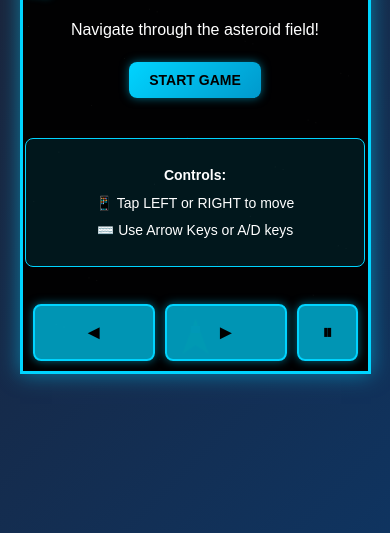
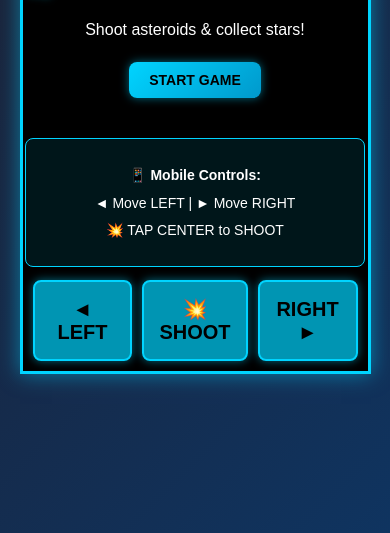
Before and after one commit to herickmartuscelo-ai/space-runner-game, a plain HTML site: page index.html in a window 390 px wide. Shown: the part 311-844 px from the top of the page. Drawn offline with Linux system fonts and the light colour scheme.

Commit message:
Fix mobile support and update controls for shooting mechanic

```diff
--- a/index.html
+++ b/index.html
@@ -2,14 +2,14 @@
 <html lang="en">
 <head>
     <meta charset="UTF-8">
-    <meta name="viewport" content="width=device-width, initial-scale=1.0">
-    <title>Space Runner - Endless Runner Game</title>
+    <meta name="viewport" content="width=device-width, initial-scale=1.0, viewport-fit=cover, user-scalable=no">
+    <title>Space Runner - Mobile Game</title>
     <link rel="stylesheet" href="style.css">
 </head>
 <body>
     <div class="container">
         <div id="gameContainer">
-            <canvas id="gameCanvas" width="400" height="600"></canvas>
+            <canvas id="gameCanvas"></canvas>
 
             <!-- Game UI Overlay -->
             <div id="ui" class="ui-overlay">
@@ -32,12 +32,12 @@
                 <div id="startScreen" class="screen active">
                     <div class="screen-content">
                         <h1>🚀 SPACE RUNNER</h1>
-                        <p>Navigate through the asteroid field!</p>
+                        <p>Shoot asteroids & collect stars!</p>
                         <button id="startBtn" class="btn btn-primary">START GAME</button>
                         <div class="controls-info">
-                            <p><strong>Controls:</strong></p>
-                            <p>📱 Tap LEFT or RIGHT to move</p>
-                            <p>⌨️ Use Arrow Keys or A/D keys</p>
+                            <p><strong>📱 Mobile Controls:</strong></p>
+                            <p>◄ Move LEFT | ► Move RIGHT</p>
+                            <p>💥 TAP CENTER to SHOOT</p>
                         </div>
                     </div>
                 </div>
@@ -65,11 +65,11 @@
                 </div>
             </div>
 
-            <!-- Touch Controls for Mobile -->
+            <!-- Mobile Controls - Optimized Layout -->
             <div class="mobile-controls">
-                <button id="leftBtn" class="control-btn left-btn">◄</button>
-                <button id="rightBtn" class="control-btn right-btn">►</button>
-                <button id="pauseBtn" class="control-btn pause-btn">⏸</button>
+                <button id="leftBtn" class="control-btn left-btn">◄ LEFT</button>
+                <button id="shootBtn" class="control-btn shoot-btn">💥 SHOOT</button>
+                <button id="rightBtn" class="control-btn right-btn">RIGHT ►</button>
             </div>
         </div>
     </div>
```
